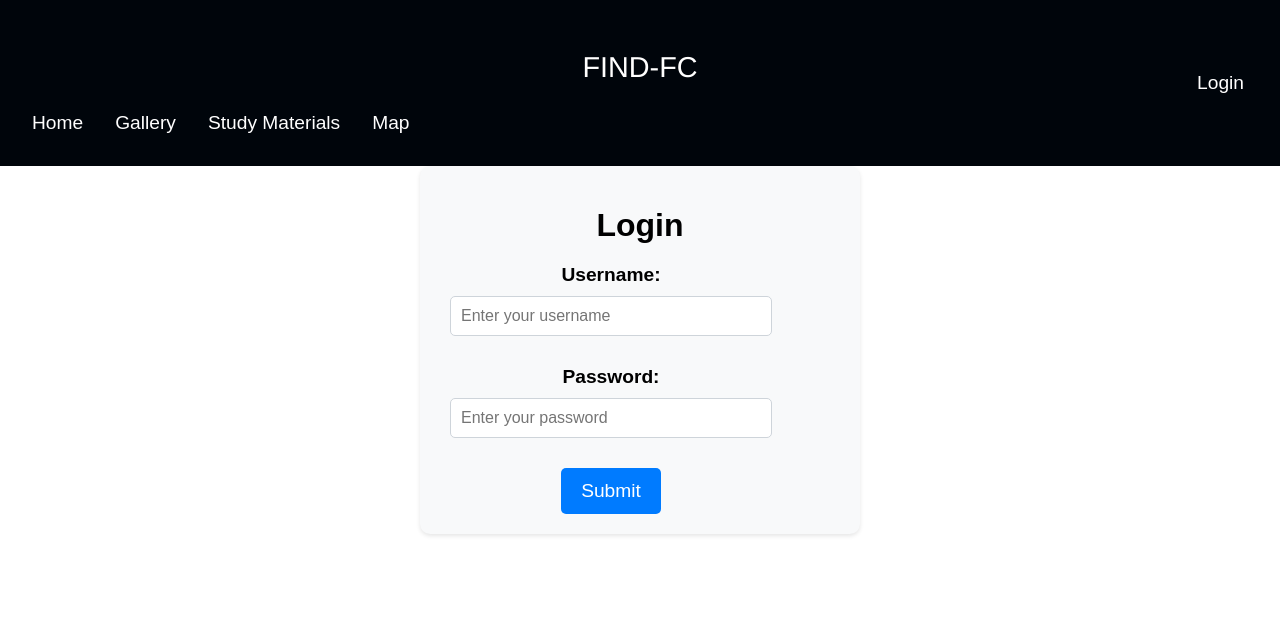
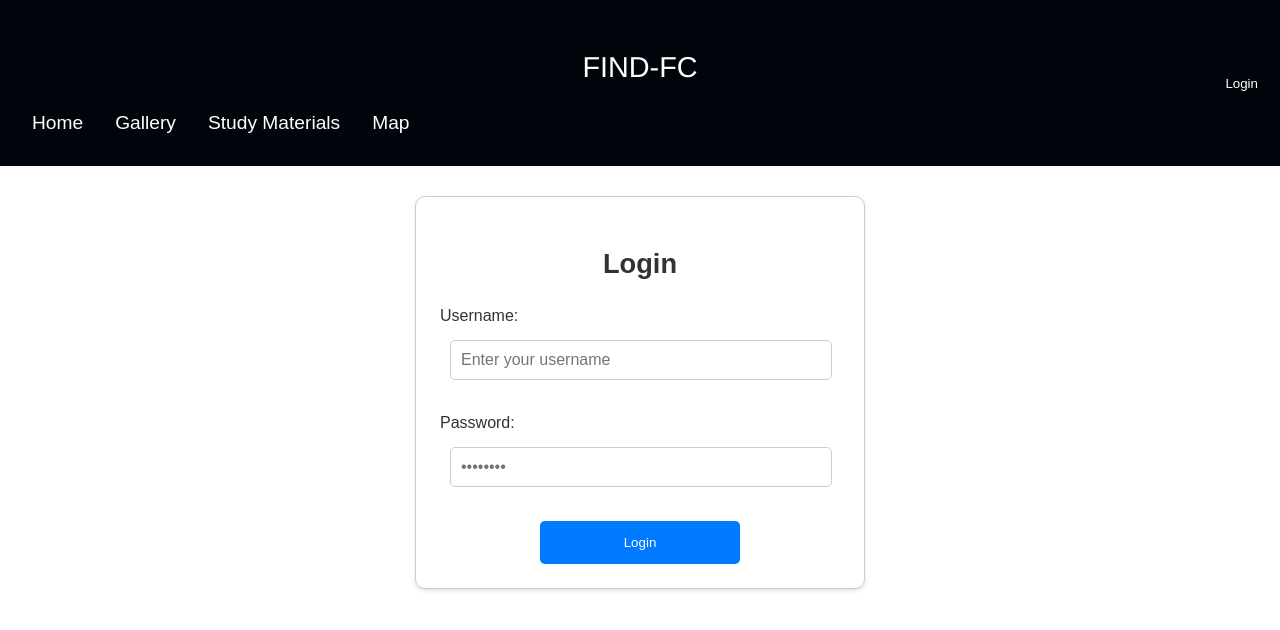
Before and after one commit to imshenza/findfc-frontend, a React (Vite) app: page /login in a window 1280 px wide. Shown: the top 630 px of the page. Built offline with nearby package versions, Linux system fonts and the light colour scheme.

Commit message:
login page updated

```diff
--- a/src/pages/LoginPage.css
+++ b/src/pages/LoginPage.css
@@ -1,56 +1,98 @@
 /* src/pages/LoginPage.css */
-.loginpage {
-  max-width: 400px;
-  margin: 0 auto;
-  padding: 20px;
-  background-color: #f8f9fa;
-  border-radius: 10px;
-  box-shadow: 0 2px 4px rgba(0, 0, 0, 0.1);
-  text-align: center; /* Align the whole form to center */
-}
-
-form {
-  display: grid;
-  grid-template-columns: 1fr 2fr;
-  gap: 20px;
+.flex {
+  display: flex;
+  justify-content: center;
   align-items: center;
 }
 
-.head {
-  font-size: 2rem;
-  margin-bottom: 20px;
+.border {
+  border-radius: 10px;
+  border: 1px solid #ccc;
+  box-shadow: 0 2px 4px rgba(0, 0, 0, 0.1);
+  width: 400px; /* Adjust width as needed */
+  margin-top: 30px;
 }
 
-label {
-  font-size: 1.2rem;
-  font-weight: bold;
+.p-6 {
+  padding: 24px;
 }
 
-input {
-  padding: 10px;
-  border: 1px solid #ced4da;
+.bg-white {
+  background-color: #ffffff;
+}
+
+.dark:bg-gray-800 {
+  background-color: #1a202c;
+}
+
+.space-y-6 > * + * {
+  margin-top: 14px;
+}
+
+.text-xl {
+  font-size: 1.7rem; /* Increased font size */
+
+}
+
+.font-medium {
+  font-weight: 700;
+}
+
+.text-gray-900 {
+  color: #333333;
+}
+
+.dark:text-white {
+  color: #ffffff;
+}
+
+.text-center {
+  text-align: center;
+}
+
+.text-red-500 {
+  color: #e53e3e;
+}
+
+.form-group {
+  margin-bottom: 24px;
+}
+
+.label {
+  display: block;
+  margin-bottom: 5px;
+  font-size: 1rem;
+  color: #333;
+}
+
+.input {
+  width: 90%;
+  padding: 10px; /* Decreased padding */
+  border: 1px solid #ccc;
   border-radius: 5px;
   font-size: 1rem;
   transition: border-color 0.3s;
 }
 
-input:focus {
+.input:focus {
   outline: none;
   border-color: #007bff;
 }
 
-button {
+.btn {
+  display: block;
+  width: 200px; /* Adjust width as needed */
+  margin: 0 auto; /* Center horizontally */
+  padding: 14px; /* Increased padding */
+  background-color: #007bff;
+  color: #ffffff;
+  /* Bold text */
   border: none;
   border-radius: 5px;
-  padding: 12px 20px;
-  background-color: #007bff;
-  color: white;
-  font-size: 1.2rem;
   cursor: pointer;
   transition: background-color 0.3s;
-  justify-self: center; /* Center the button horizontally */
 }
 
-button:hover {
-  background-color: #545d66;
+.btn:hover {
+  background-color: #0056b3;
 }
--- a/src/pages/LoginPage.jsx
+++ b/src/pages/LoginPage.jsx
@@ -1,38 +1,95 @@
 // src/pages/LoginPage.js
-import React from 'react';
+import React, { useState } from 'react';
 import Header from '../components/Header';
 import './LoginPage.css';
-import { Link } from "react-router-dom";
+import { Link, useNavigate } from "react-router-dom";
 
-const LoginPage = () => {
-  const SubmitEvent = () => {
-    // Handle submit logic here
+const LoginPage = ({ setIsLoggedIn }) => {
+  const navigate = useNavigate();
+  const [formData, setFormData] = useState({
+    username: "",
+    password: ""
+  });
+  const [error, setError] = useState(""); // State to store error message
+
+  const handleChange = (e) => {
+    setFormData({ ...formData, [e.target.name]: e.target.value });
+  };
+
+  const handleSubmit = async (e) => {
+    e.preventDefault();
+    console.log(formData);
+    try {
+      const response = await fetch('http://127.0.0.1:8000/login/', {
+        method: 'POST',
+        headers: {
+          'Content-Type': 'application/json'
+        },
+        body: JSON.stringify(formData)
+
+      });
+      const data = await response.json();
+      if (data.success) {
+        setIsLoggedIn(true);
+        navigate('/');
+        // window.location.href = '/';
+      } else {
+        setError(data.message);
+      }
+    } catch (error) {
+      console.error('Error:', error);
+    }
   };
 
   return (
     <div>
       <Header />
-      <div className='loginpage'>
-        <h1 className='head'>Login</h1>
-        <form action="">
-          <div className="form-group">
-            <label htmlFor="username">Username:</label>
-            <input type="text" name='username' placeholder='Enter your username' />
-          </div> <br />
-
-          <div className="form-group">
-            <label htmlFor="password">Password:</label>
-            <input type="password" name='password' placeholder='Enter your password' />
-          </div> <br />
-          <Link to="/admin">
-            <button type="button" onClick={SubmitEvent}>
-              Submit
+      <div className="flex items-center justify-center min-h-screen">
+        <div className="border rounded-lg p-6 bg-white dark:bg-gray-800">
+          <form className="space-y-6 max-w-md mx-auto" onSubmit={handleSubmit}>
+            <h3 className="text-xl font-medium text-gray-900 dark:text-white text-center">
+              Login
+            </h3>
+            {error && (
+              <div className="text-red-500">{error}</div>
+            )}
+            <div className="form-group">
+              <label htmlFor="username" className="label">Username:</label>
+              <input
+                type="text"
+                name="username"
+                id="username"
+                value={formData.username}
+                onChange={handleChange}
+                className="input"
+                placeholder="Enter your username"
+                required
+              />
+            </div>
+            <div className="form-group">
+              <label htmlFor="password" className="label">Password:</label>
+              <input
+                type="password"
+                name="password"
+                id="password"
+                value={formData.password}
+                onChange={handleChange}
+                className="input"
+                placeholder="••••••••"
+                required
+              />
+            </div>
+            <button
+              type="submit"
+              className="btn"
+            >
+              Login
             </button>
-          </Link>
-        </form>
+          </form>
+        </div>
       </div>
     </div>
-  )
-}
+  );
+};
 
 export default LoginPage;
--- a/src/pages/PostUpload.jsx
+++ b/src/pages/PostUpload.jsx
@@ -59,6 +59,10 @@ const PostUpload = () => {
           value={selectedTime}
           onChange={handleTimeChange}
         />
+        <label>Venue:</label>
+        <input
+          type="text"
+        />
         <button type="submit" value="Upload">UPLOAD</button>
           {/* {selectedImage && (
           <button className="upload-button" onClick={handleUpload}>
--- a/src/pages/StudyMaterialsPage.css
+++ b/src/pages/StudyMaterialsPage.css
@@ -9,20 +9,20 @@
   text-align: center; /* Align contents to center */
 }
 
-form {
+.studyform {
   display: grid;
   grid-template-columns: 1fr 2fr;
   gap: 20px;
   align-items: center;
 }
 
-label {
+.labl {
   font-size: 1.2rem;
   font-weight: bold;
 }
 
-input,
-select {
+
+.selct {
   padding: 10px;
   border: 1px solid #ced4da;
   border-radius: 5px;
@@ -37,7 +37,7 @@ select:focus {
   border-color: #007bff;
 }
 
-button {
+.buton {
   border: none;
   border-radius: 5px;
   padding: 8px 20px;
--- a/src/pages/StudyMaterialsPage.jsx
+++ b/src/pages/StudyMaterialsPage.jsx
@@ -53,27 +53,27 @@ const StudyMaterialsPage = () => {
       <Header />
       <div className="study-materials-page">
         <h2 id="study-mat-text">Study Materials</h2>
-        <form>
-          <label htmlFor="category">Category:</label>
-          <select id="category" value={selectedCategory} onChange={handleCategoryChange}>
+        <form className='studyform'>
+          <label htmlFor="category" className='labl'>Category:</label>
+          <select className='selct' id="category" value={selectedCategory} onChange={handleCategoryChange}>
             <option value="">Select Category</option>
             <option value="UG">UG</option>
             <option value="PG">PG</option>
           </select>
 
-          <label htmlFor="year">Year:</label>
-          <select id="year" value={selectedYear} onChange={handleYearChange}>
+          <label htmlFor="year" className='labl'>Year:</label>
+          <select className='selct' id="year" value={selectedYear} onChange={handleYearChange}>
             {yearOptions}
           </select>
 
-          <label htmlFor="type">Material Type:</label>
-          <select id="type" value={selectedType} onChange={handleTypeChange}>
+          <label htmlFor="type" className='labl'>Material Type:</label>
+          <select id="type" className='selct' value={selectedType} onChange={handleTypeChange}>
             <option value="">Select Material Type</option>
             <option value="Notes">Notes</option>
             <option value="Previous Year Papers">Previous Year Papers</option>
           </select>
 
-          <button type="button" id="study-mat-button" onClick={handleSubmit}>
+          <button className='buton' type="button" id="study-mat-button" onClick={handleSubmit}>
             Submit
           </button>
         </form>
```
